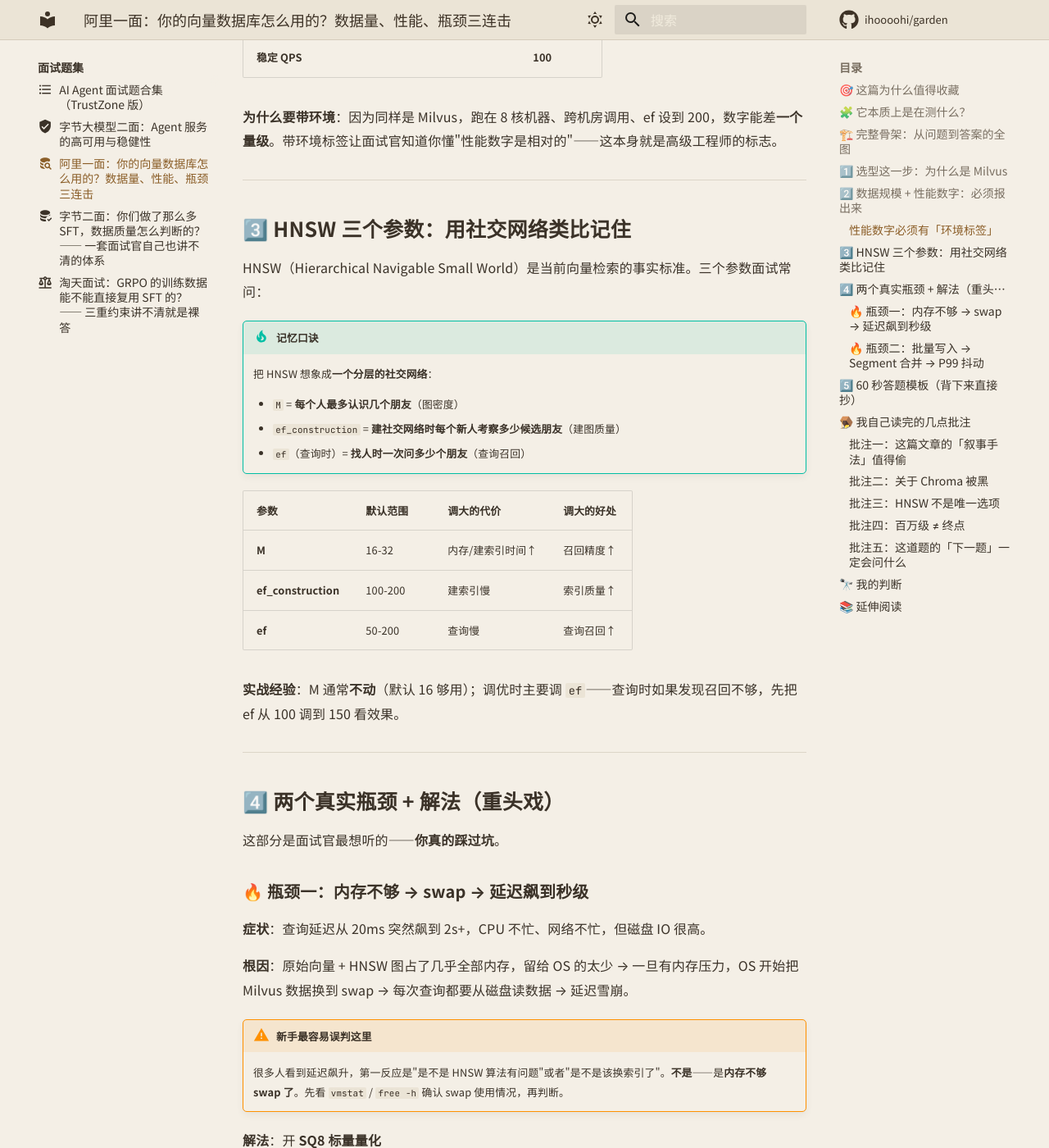
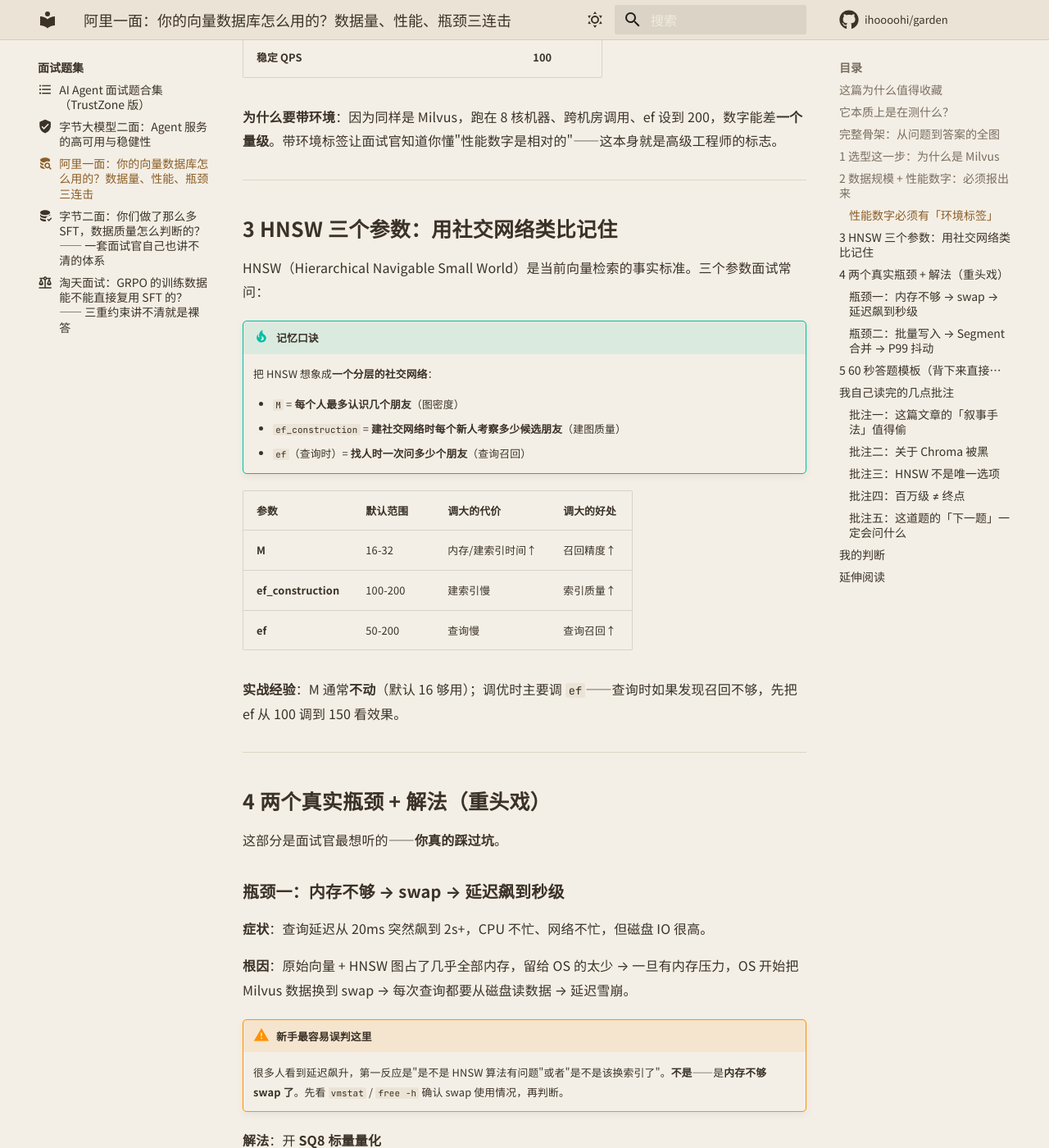
Before and after one commit to ihoooohi/garden, an MkDocs documentation site: the page built from docs/interview/vector-db-milvus.md, in a window 1280 px wide and 1400 px high, scrolled down 3655 px. Shown: the whole window at 82% size. Built offline with MkDocs 1.6.1 and Material for MkDocs 9.7.7, drawn with Linux system fonts in a browser that asks for light colours; comment, search, counter and statistics services are not loaded; some of the changed text lies outside the part shown.

````diff
--- a/docs/interview/vector-db-milvus.md
+++ b/docs/interview/vector-db-milvus.md
@@ -24,7 +24,7 @@ icon: material/database-search
 
 ---
 
-## 🎯 这篇为什么值得收藏
+## 这篇为什么值得收藏
 
 前两篇面试题（[TrustZone 全景图](ai-agent-interview-tour.md) / [字节高可用](agent-service-reliability.md)）是 Agent 应用层的，**这篇是往下挖一层——RAG 的存储底座**。
 
@@ -42,7 +42,7 @@ icon: material/database-search
 
 ---
 
-## 🧩 它本质上是在测什么？
+## 它本质上是在测什么？
 
 !!! tip "核心判断"
     **这道题的真正考点不是 Milvus 知识，是「你有没有见过百万级向量的真实重力」。** 数据量从几万到几百万，是质变不是量变——内存模型、索引算法、写入策略全部需要重新考虑。
@@ -60,7 +60,7 @@ icon: material/database-search
 
 ---
 
-## 🏗️ 完整骨架：从问题到答案的全图
+## 完整骨架：从问题到答案的全图
 
 ```mermaid
 flowchart TB
@@ -88,7 +88,7 @@ flowchart TB
 
 ---
 
-## 1️⃣ 选型这一步：为什么是 Milvus { #pick-milvus }
+## 1 选型这一步：为什么是 Milvus { #pick-milvus }
 
 !!! abstract "速记表"
     | 库 | 适合 | 不适合 |
@@ -107,7 +107,7 @@ flowchart TB
 
 ---
 
-## 2️⃣ 数据规模 + 性能数字：必须报出来 { #data-and-perf }
+## 2 数据规模 + 性能数字：必须报出来 { #data-and-perf }
 
 ```mermaid
 graph LR
@@ -141,7 +141,7 @@ graph LR
 
 ---
 
-## 3️⃣ HNSW 三个参数：用社交网络类比记住 { #hnsw-params }
+## 3 HNSW 三个参数：用社交网络类比记住 { #hnsw-params }
 
 HNSW（Hierarchical Navigable Small World）是当前向量检索的事实标准。三个参数面试常问：
 
@@ -162,11 +162,11 @@ HNSW（Hierarchical Navigable Small World）是当前向量检索的事实标准
 
 ---
 
-## 4️⃣ 两个真实瓶颈 + 解法（重头戏） { #pitfalls }
+## 4 两个真实瓶颈 + 解法（重头戏） { #pitfalls }
 
 这部分是面试官最想听的——**你真的踩过坑**。
 
-### 🔥 瓶颈一：内存不够 → swap → 延迟飙到秒级
+### 瓶颈一：内存不够 → swap → 延迟飙到秒级
 
 **症状**：查询延迟从 20ms 突然飙到 2s+，CPU 不忙、网络不忙，但磁盘 IO 很高。
 
@@ -187,7 +187,7 @@ float32 (4 字节) → int8 (1 字节)
 
 **这是性价比最高的优化**。几乎没代价就把内存砍到 1/4。
 
-### 🔥 瓶颈二：批量写入 → Segment 合并 → P99 抖动
+### 瓶颈二：批量写入 → Segment 合并 → P99 抖动
 
 **症状**：白天平稳的 P99 60ms，晚上跑批量更新时 P99 飙到 300ms+，几小时后又恢复。
 
@@ -218,7 +218,7 @@ flowchart LR
 
 ---
 
-## 5️⃣ 60 秒答题模板（背下来直接抄） { #template }
+## 5 60 秒答题模板（背下来直接抄） { #template }
 
 面试里听到这道三连击，按这个骨架走，3 段话拿下：
 
@@ -243,7 +243,7 @@ flowchart LR
 
 ---
 
-## 🪤 我自己读完的几点批注
+## 我自己读完的几点批注
 
 ### 批注一：这篇文章的「叙事手法」值得偷
 
@@ -287,7 +287,7 @@ flowchart LR
 
 ---
 
-## 🔭 我的判断
+## 我的判断
 
 这道题本质上是 **AI Agent 时代版本的「你的 MySQL 是怎么调优的」**——
 
@@ -300,7 +300,7 @@ flowchart LR
 
 ---
 
-## 📚 延伸阅读
+## 延伸阅读
 
 - 同系列前两篇：
     - [TrustZone 版 Agent 面试题全景](ai-agent-interview-tour.md)
````
